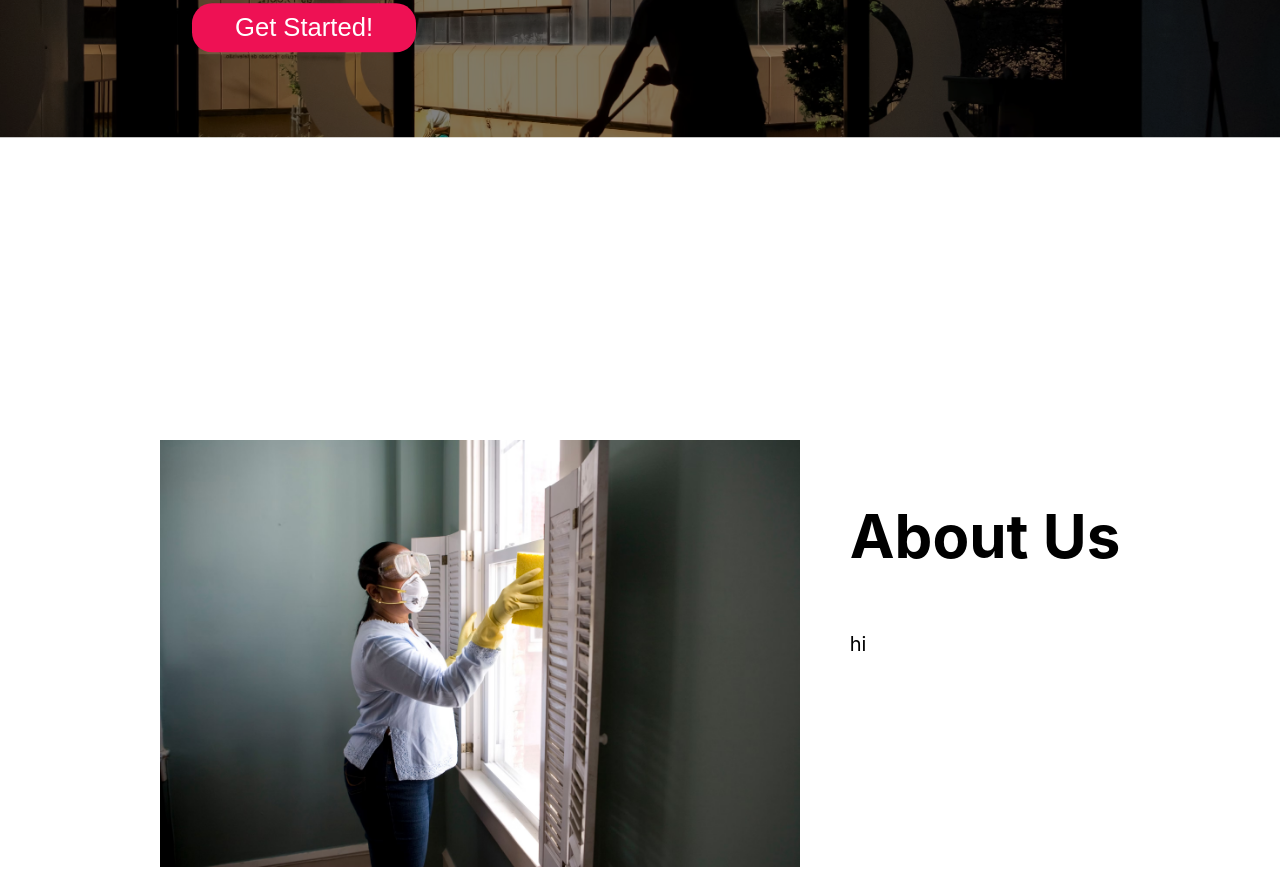
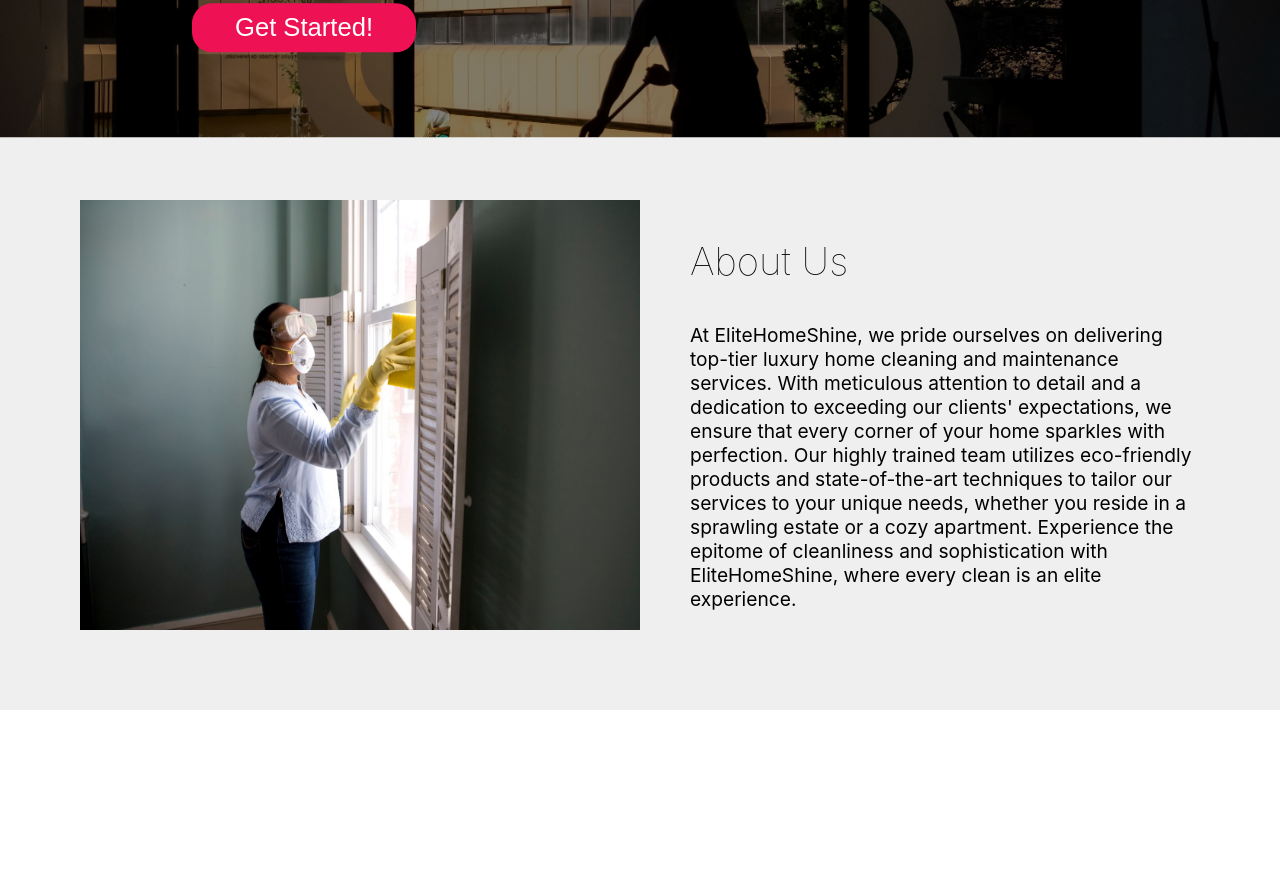
Before and after one commit to seunghan47/elitehomeshine, a React (Create React App) app: page / in a window 1280 px wide. Shown: the part 520-1389 px from the top of the page. Built offline with nearby package versions, Linux system fonts and the light colour scheme.

Commit message:
style change

```diff
--- a/src/components/home_components/Hero.module.css
+++ b/src/components/home_components/Hero.module.css
@@ -1,6 +1,7 @@
 .hero {
   color: white;
   position: relative;
+  margin-bottom: -30rem;
 }
 
 .hero img {
--- a/src/components/home_components/Main.jsx
+++ b/src/components/home_components/Main.jsx
@@ -9,7 +9,14 @@ const Main = () => {
       />
       <div>
         <h3>About Us</h3>
-        <p>hi</p>
+        <p>
+          At EliteHomeShine, we pride ourselves on delivering top-tier luxury home cleaning and maintenance services.
+          With meticulous attention to detail and a dedication to exceeding our clients' expectations, we ensure that
+          every corner of your home sparkles with perfection. Our highly trained team utilizes eco-friendly products and
+          state-of-the-art techniques to tailor our services to your unique needs, whether you reside in a sprawling
+          estate or a cozy apartment. Experience the epitome of cleanliness and sophistication with EliteHomeShine,
+          where every clean is an elite experience.
+        </p>
       </div>
     </div>
   );
--- a/src/components/home_components/Main.module.css
+++ b/src/components/home_components/Main.module.css
@@ -2,7 +2,10 @@
   display: flex;
   justify-content: center;
   gap: 50px;
+  margin-top: 10rem;
   margin-bottom: 10rem;
+  padding: 5rem 5rem;
+  background-color: #efefef;
 }
 
 .main img {
@@ -11,9 +14,19 @@
 }
 
 .main h3 {
-  font-size: 60px;
+  font-size: 3vw;
+  font-weight: lighter;
 }
 
 .main p {
-  font-size: 20px;
+  font-size: 1.5vw;
 }
+
+@media (max-width: 880px) {
+  .main {
+    display: flex;
+    flex-wrap: wrap;
+    margin: 0;
+    padding: 0;
+  }
+}
--- a/src/index.css
+++ b/src/index.css
@@ -1,5 +1,7 @@
 body {
   margin: 0;
+  padding: 0;
+  box-sizing: border-box;
   font-family: "Raleway", "Montserrat", "PT Sans", -apple-system, BlinkMacSystemFont, "Segoe UI", "Roboto", "Oxygen",
     "Ubuntu", "Cantarell", "Fira Sans", "Droid Sans", "Helvetica Neue", sans-serif;
   -webkit-font-smoothing: antialiased;
@@ -10,4 +12,9 @@ code {
   font-family: source-code-pro, Menlo, Monaco, Consolas, "Courier New", monospace;
 }
 
+a {
+  text-decoration: none;
+  color: inherit;
+}
+
 /* color: #ee1154 */
```
